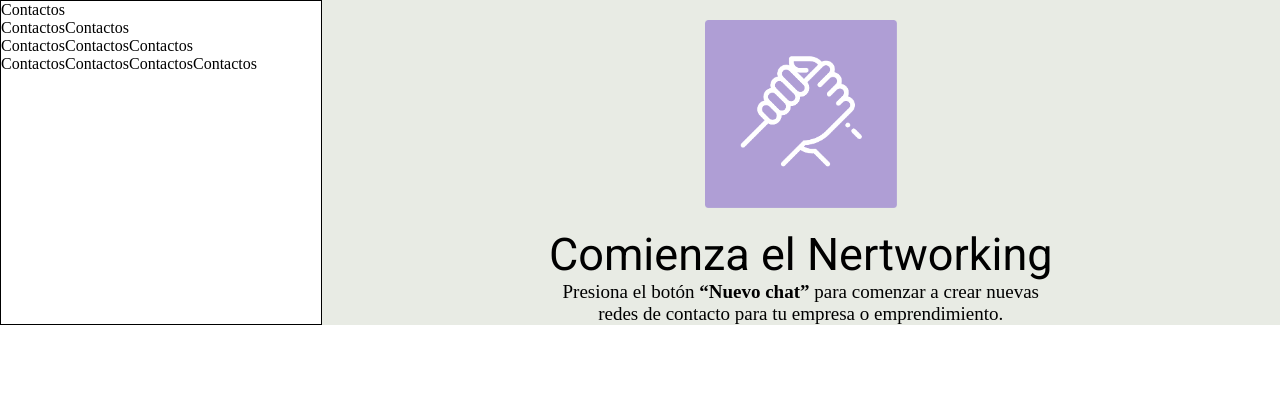
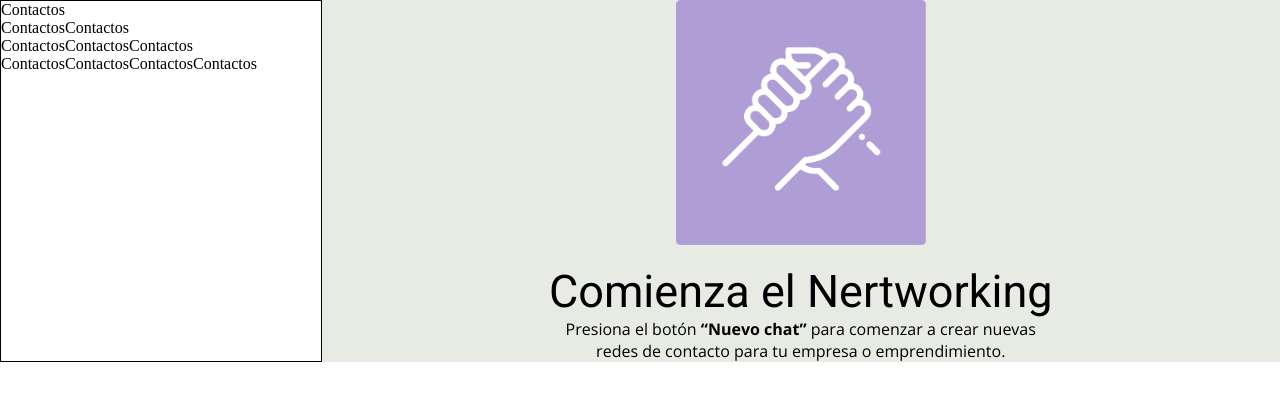
Before and after one commit to Makaosva/Proyecto1_Sist_Mensajeria, a plain HTML site: page index.html in a window 1280 px wide. Drawn offline with nearby package versions, Linux system fonts and the light colour scheme.

Commit message:
Arreglo img

```diff
--- a/assets/css/style.css
+++ b/assets/css/style.css
@@ -33,9 +33,8 @@
 }
 
 .principal img {
-  padding: 20px;
-  margin-bottom: 0;
-  width: 20%;
+  padding-bottom: 20px;
+  width: 250px;
 }
 
 .titulo {
@@ -44,7 +43,8 @@
 }
 
 .parrafoprincipal {
-  font-size: 19px;
+  font-size: 16px;
+  font-family: "Open Sans", sans-serif;
 }
 
 menu {
--- a/index.html
+++ b/index.html
@@ -3,7 +3,7 @@
   <head>
     <meta charset="UTF-8" />
     <meta name="viewport" content="width=device-width, initial-scale=1.0" />
-    <title>Sistema Mensajeria</title>
+    <title>Sistema Mensajeria anterior</title>
     <link rel="stylesheet" href="assets/css/style.css" />
   </head>
   <body>
```
